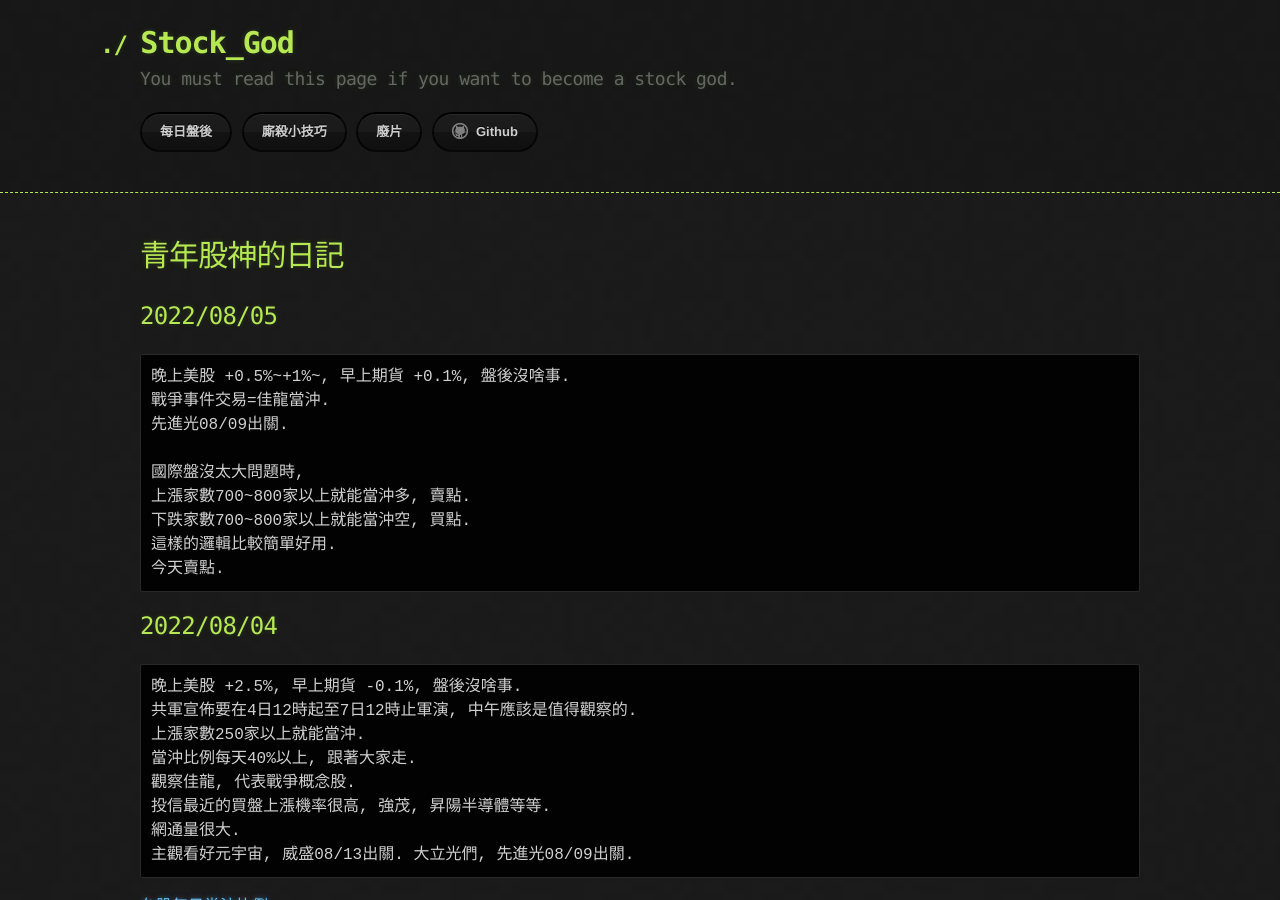
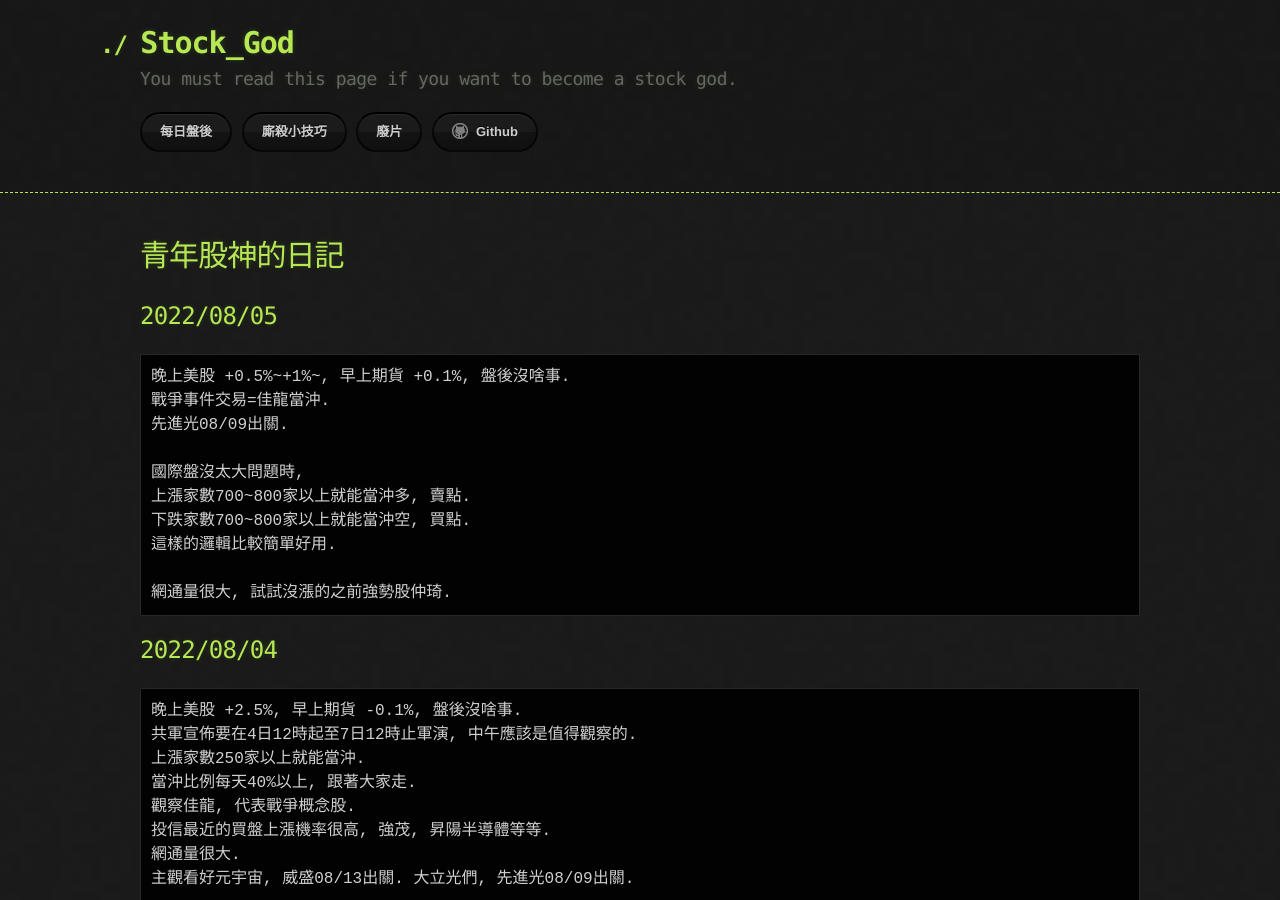
Before and after one commit to lepg5487/Stock_God, a Jekyll site: the page built from index.md, in a window 1280 px wide and 900 px high. Built offline with Jekyll 4.4.1, drawn with Linux system fonts in a browser that asks for light colours; our own code applies the rules of GitHub Pages for plain Markdown files.

Commit message:
Update index.md

````diff
--- a/index.md
+++ b/index.md
@@ -14,7 +14,8 @@ layout: testlayouts
 上漲家數700~800家以上就能當沖多, 賣點.
 下跌家數700~800家以上就能當沖空, 買點.
 這樣的邏輯比較簡單好用.
-今天賣點.
+
+網通量很大, 試試沒漲的之前強勢股仲琦.
 ```
 
 ## 2022/08/04
````
